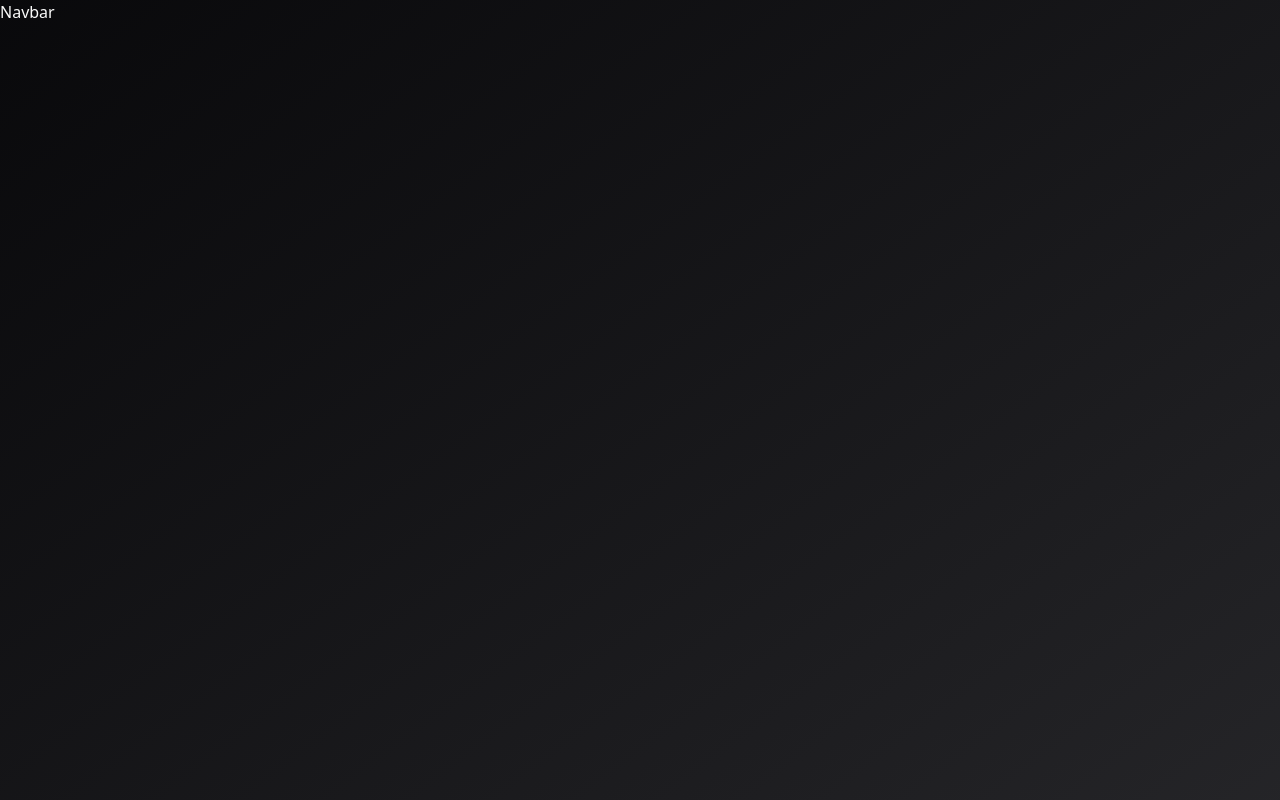
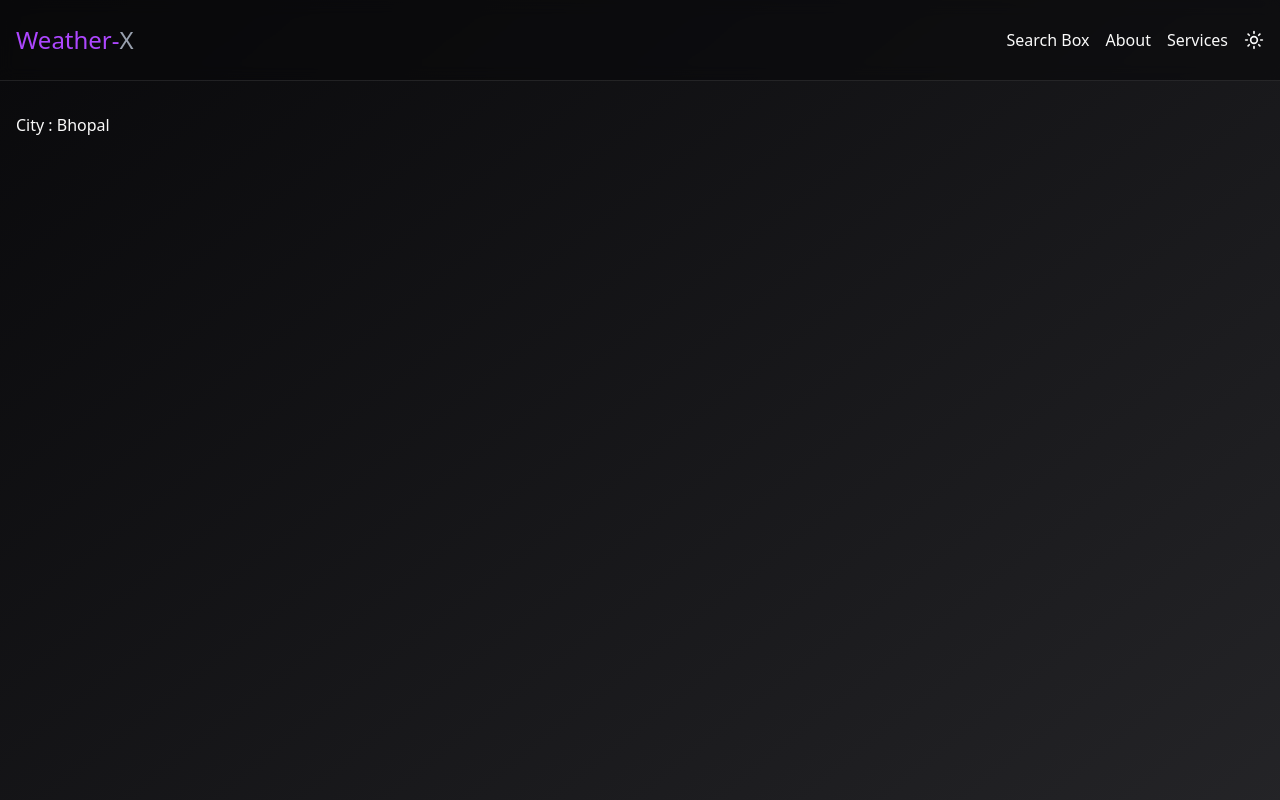
Before and after one commit to mnraza-dev/WeatherX, a React (Vite) app: page /city/1 in a window 1280 px wide. Shown: the top 800 px of the page. Built offline with nearby package versions, Linux system fonts and the light colour scheme.

Commit message:
Light and dark Theme implemented fully in the header Component ✅

```diff
--- a/src/App.tsx
+++ b/src/App.tsx
@@ -2,20 +2,18 @@ import React from 'react'
 import { BrowserRouter, Route, Routes } from 'react-router-dom'
 import Layout from './components/layout'
 import { ThemeProvider } from "@/context/theme-provider"
-import WeatherDashboard from './components/WeatherDashboard'
+import WeatherDashboard from './pages/WeatherDashboard'
+import CityPage from './pages/CityPage'
 
 const App: React.FC = () => {
   return (
     <BrowserRouter>
       <ThemeProvider defaultTheme="dark" storageKey="vite-ui-theme">
         <Layout >
-
-       <Routes>
-        <Route path="/" element={<h1>Home</h1>} />
-        <Route path="/weather-dashboard" element={<WeatherDashboard/>} />
-        <Route path="/" element={<h1>Home</h1>} />
-        <Route path="/" element={<h1>Home</h1>} />
-       </Routes>
+          <Routes>
+            <Route path="/" element={<WeatherDashboard />} />
+            <Route path="/city/:cityName" element={<CityPage />} />
+          </Routes>
         </Layout>
       </ThemeProvider>
     </BrowserRouter>
--- a/src/components/Navbar.tsx
+++ b/src/components/Navbar.tsx
@@ -1,10 +1,34 @@
+import { MoonIcon, SunIcon } from 'lucide-react'
+import { useTheme } from '@/context/theme-provider'
 import React from 'react'
+import { Link } from 'react-router-dom'
 
 const Navbar: React.FC = () => {
+    const { theme, setTheme } = useTheme()
+    const isDark = theme === "dark";
+
     return (
-        <header>
-            <nav className=''>
-<h2>Navbar</h2>
+        <header className='sticky top-0 z-50 border-b bg-background/95  backdrop-blur py-2 supports-[backdrop-filter]:bg-background/60 '>
+            <nav className='container mx-auto flex justify-between items-center px-4 h-16'>
+                <Link to={"/"} className='text-2xl text-purple-500'>Weather-<span className='text-gray-400'>X</span></Link>
+                <div className='flex gap-4'>
+                    <Link to={"/"}>Search Box</Link>
+                    <Link to={"/about"}>About</Link>
+                    <Link to={"/about"}>Services</Link>
+
+                    <div onClick={() => setTheme(isDark ? "light" : "dark")} className="cursor-pointer flex items-center gap-2">
+                        {isDark ? (
+                            <>
+                                <SunIcon size={20} />
+                            </>
+                        ) : (
+                            <>
+                                <MoonIcon size={20} />
+                            </>
+                        )}
+                    </div>
+
+                </div>
             </nav>
         </header>
     )
--- /dev/null
+++ b/src/pages/CityPage.tsx
@@ -0,0 +1,11 @@
+import React from 'react'
+
+const CityPage: React.FC = () => {
+    return (
+        <div>
+            <h1>City : Bhopal</h1>
+        </div>
+    )
+}
+
+export default CityPage
```
Also changed, not shown: src/pages/WeatherDashboard.tsx (renamed from src/components/WeatherDashboard.tsx).
